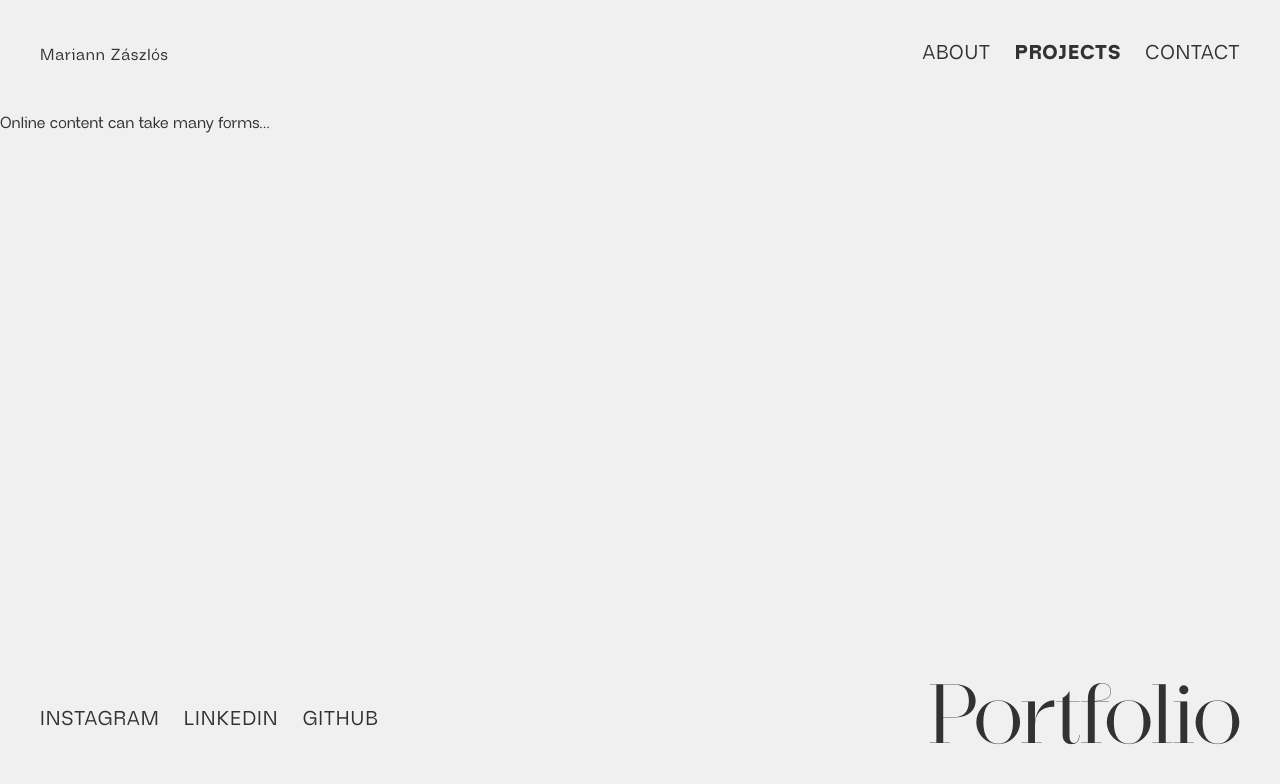
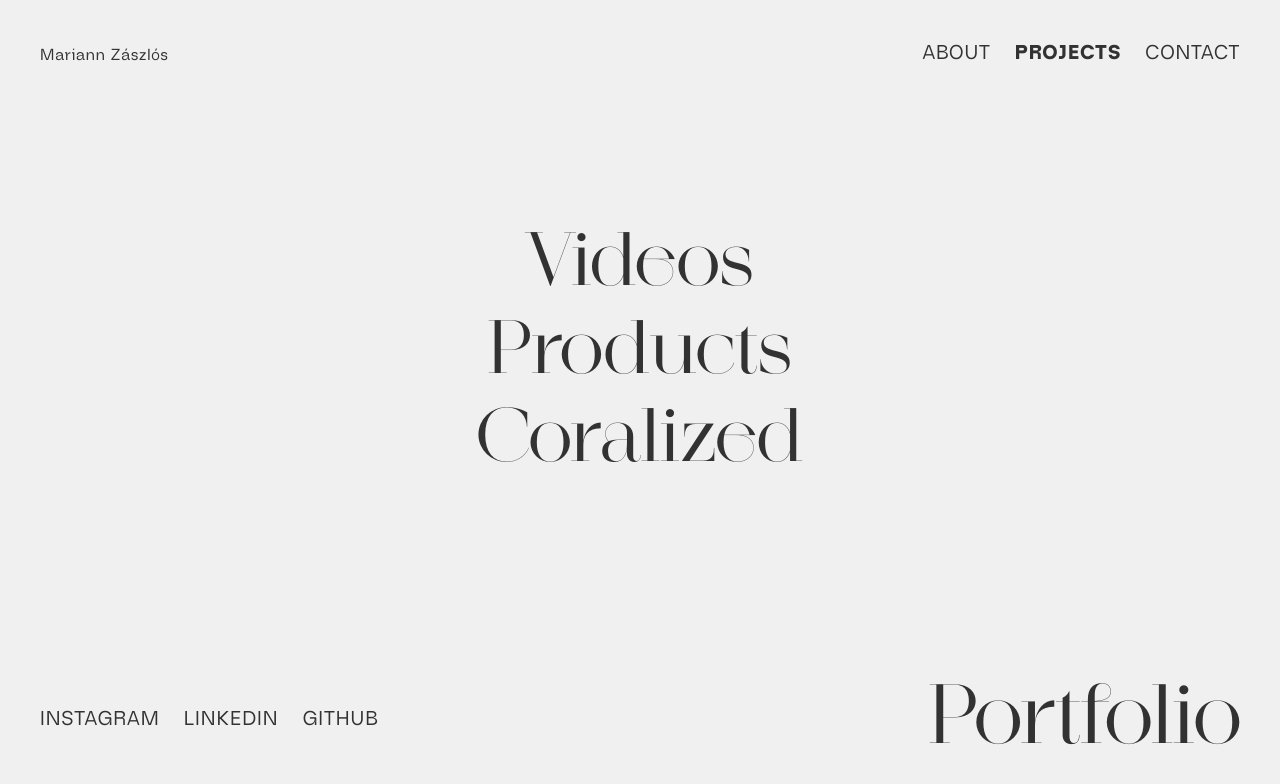
Before and after one commit to zmariann/portfolio2025, a Next.js app: page /portfolio/projects in a window 1280 px wide. Shown: the top 784 px of the page. Built offline with nearby package versions, Linux system fonts and the light colour scheme.

Commit message:
started projects page

```diff
--- a/app/portfolio/projects/page.tsx
+++ b/app/portfolio/projects/page.tsx
@@ -1,3 +1,21 @@
+import Link from "next/link";
+
+const projects = [
+  { name: "Videos", href: "/portfolio/projects/videos" },
+  { name: "Products", href: "/portfolio/projects" },
+  { name: "Coralized", href: "/portfolio/contact" },
+];
+
 export default function Projects() {
-  return <p>Online content can take many forms...</p>;
+  return (
+    <section className="flex justify-center items-center min-h-[60vh] flex-col sm:text-7xl text-5xl gap-4 font-[family-name:var(--regonia-font)]">
+      {projects.map((link) => {
+        return (
+          <Link key={link.name} href={link.href} className="">
+            <p> {link.name} </p>
+          </Link>
+        );
+      })}
+    </section>
+  );
 }
```
